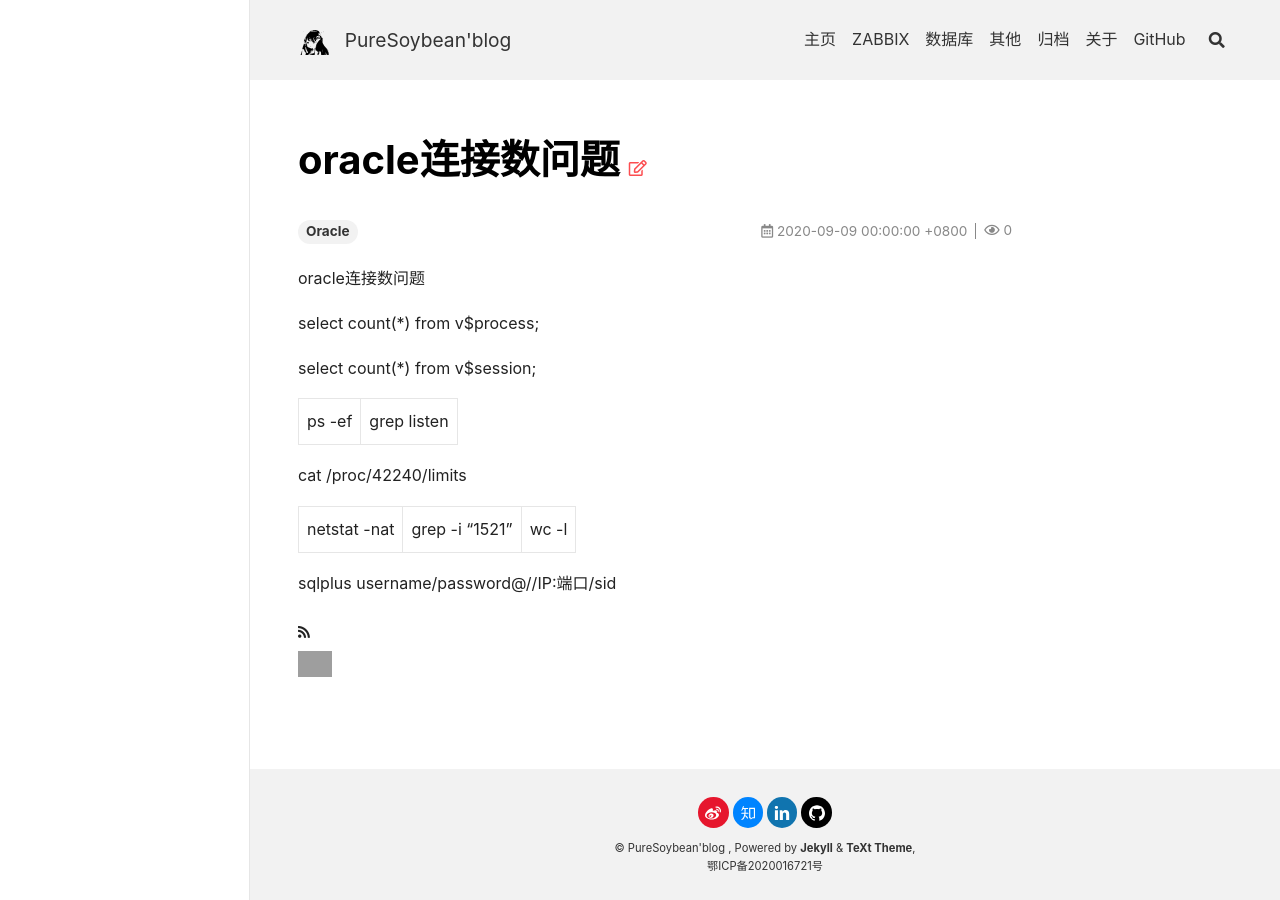
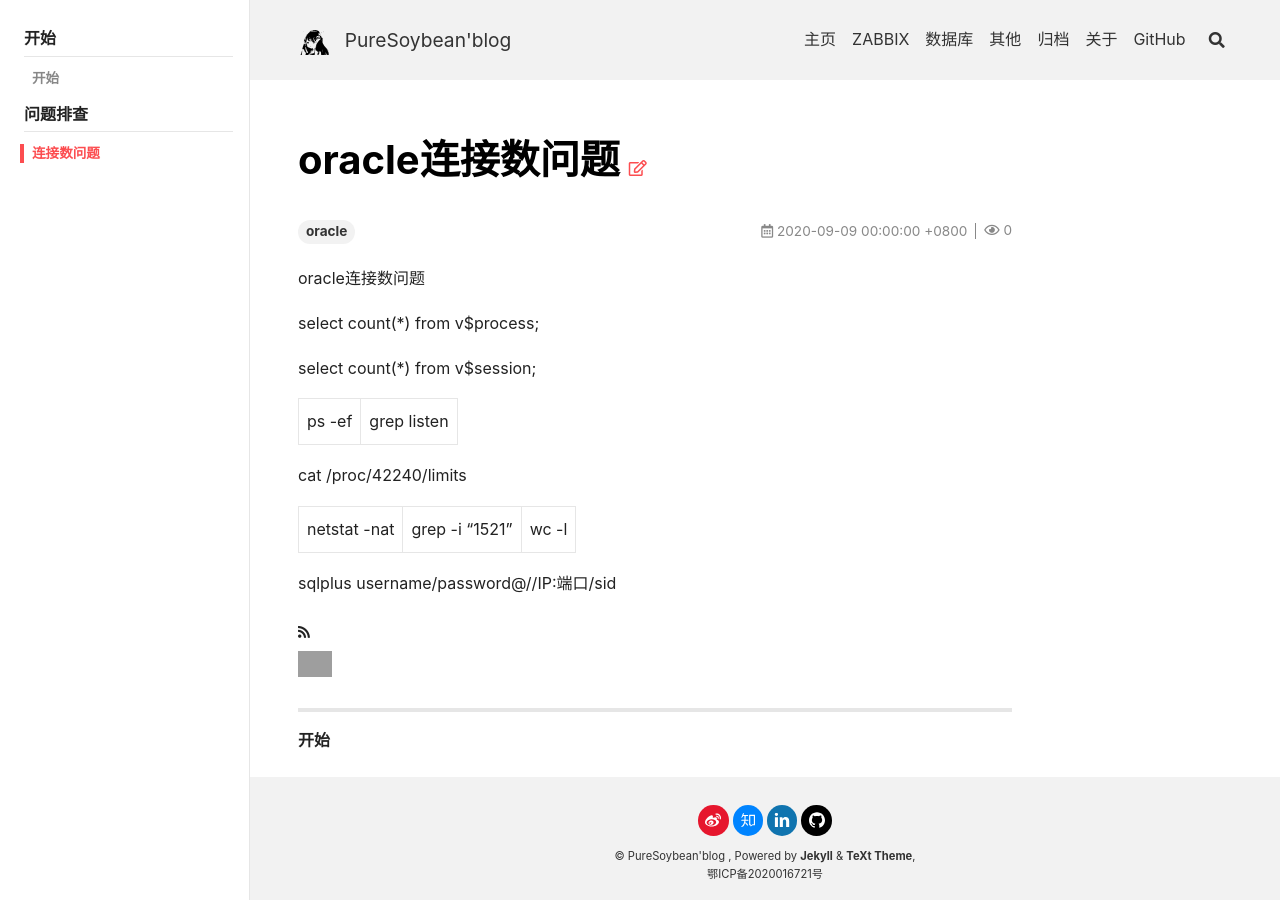
Before and after one commit to PureSoybean/PureSoybean.github.io, a Jekyll site: the page built from oracle/_posts/2020-09-09-oracle.md, in a window 1280 px wide. Built offline with Jekyll 4.4.1, drawn with Linux system fonts in a browser that asks for light colours; nearby versions of some CDN libraries; comment, search, counter and statistics services are not loaded; grey boxes are pictures that could not be loaded.

Commit message:
20200915

```diff
--- a/_data/navigation.yml
+++ b/_data/navigation.yml
@@ -160,4 +160,4 @@ oracle:
   - title:      问题排查
     children:
       - title:  连接数问题
-        url:    /oracle/start
+        url:    /oracle/post/2020/09/09/oracle.html
--- a/oracle/_posts/2020-09-09-oracle.md
+++ b/oracle/_posts/2020-09-09-oracle.md
@@ -1,9 +1,9 @@
 ---
 title: oracle连接数问题
-key: Oracle
-tag: Oracle
+key: oracle
+tag: oracle
 sidebar:
-  nav: Oracle
+  nav: oracle
 ---
 
 oracle连接数问题
```
